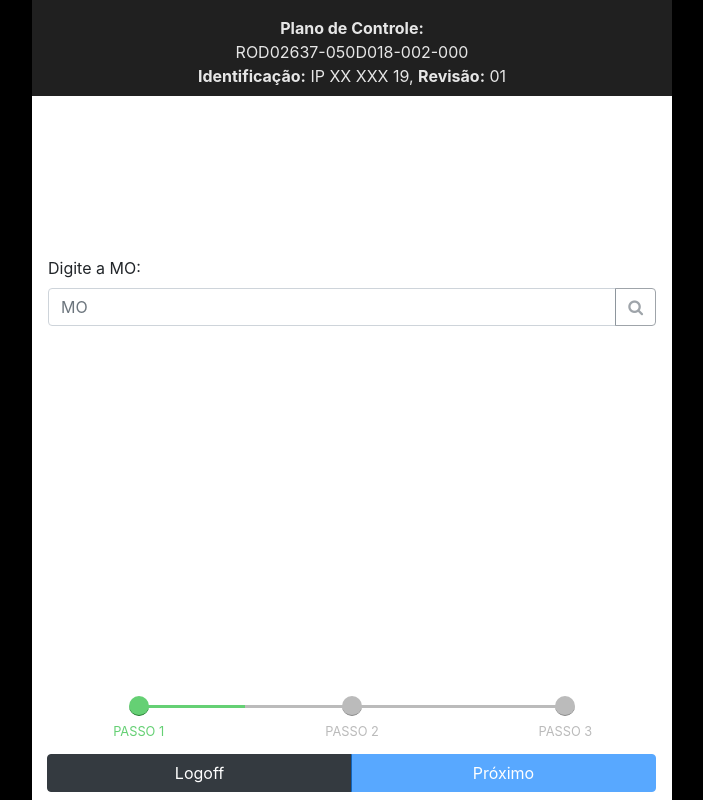
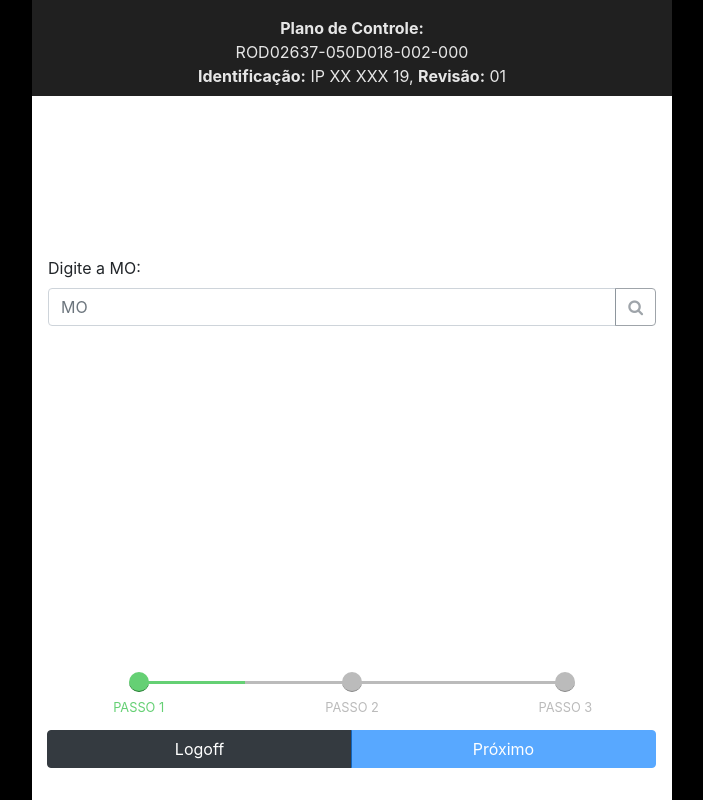
Before and after one commit to phsd/lbr_planodecontrole, a Django app: page / in a window 1280 px wide. Shown: the whole page, without its empty margins (288-991 px from the left). Run offline with Django 3.2, Linux system fonts and the light colour scheme; the visitor is signed in with stand-in values (Sample User, id 1); some libraries are stand-ins or nearby versions.

Commit message:
primeiro commit

```diff
--- a/telaPrincipal/templates/telaPrincipal/index.html
+++ b/telaPrincipal/templates/telaPrincipal/index.html
@@ -17,7 +17,7 @@
 
     <title>IP XX XXX 19</title>
   </head>
-  <body style="background-color: black; overflow-x: hidden;">
+  <body style="background-color: black; overflow-x: hidden; overflow-y: hidden;">
     <div class="form-group col-sm-6 mx-auto p-0 mb-0 mt-0 toggler" style="background-color: white; min-height: 100vh;">
      <form action="" id="formInspecao" class="form-inlin justify-content-center m-0" dataCarregarMO="{% url 'telaPrincipal:ajaxCarregarMO' %}" dataCarregarItemInspecao="{% url 'telaPrincipal:ajaxCarregarItemInspecao' %}" dataRegistrarInspecao="{% url 'telaPrincipal:ajaxRegistrarInspecao' %}">
        <input type="hidden" id="hiddenidHPC" />
@@ -28,7 +28,7 @@
          </div>
        </div>
        <div id="passo1" style="position: absolute; top: 0; width: 100%;" class="ui-widget-content ui-corner-all">
-         <div style="min-height: 87vh; border-bottom: 1px solid white;">
+         <div style="min-height: 84vh; border-bottom: 1px solid white;">
           <div style="background-color: #202020; color: #E6E6E6;" class="p-2 pt-3 pb-0 text-center">
           	<b>Plano de Controle:</b><br /> ROD02637-050D018-002-000<br />
           	<b>Identificação:</b> IP XX XXX 19, <b>Revisão:</b> 01
@@ -79,7 +79,7 @@
          </div>
        </div>
        <div id="passo2" style="display:none; position: absolute; top: 0; width: 100%;">
-        <div style="min-height: 87vh; border-bottom: 1px solid white;">
+        <div style="min-height: 84vh; border-bottom: 1px solid white;">
           <div style="background-color: #202020; color: #E6E6E6;" class="p-2 pt-3 pb-0 text-center">
           	<b>MO:</b> <span id="moHeader"></span><br />
           	<span id="serieHeader"></span><br />
@@ -125,7 +125,7 @@
          </div>
        </div>
        <div id="passo3" style="display:none; position: absolute; top: 0; width: 100%;" class="ui-widget-content ui-corner-all">
-          <div style="min-height: 87vh; border-bottom: 1px solid white;">
+          <div style="min-height: 84vh; border-bottom: 1px solid white;">
             <div style="background-color: #202020; color: #E6E6E6;" class="p-2 pt-3 pb-0 text-center">
               <b>Plano de Controle:</b><br /> ROD02637-050D018-002-000<br />
               <b>Identificação:</b> IP XX XXX 19, <b>Revisão:</b> 01
```
